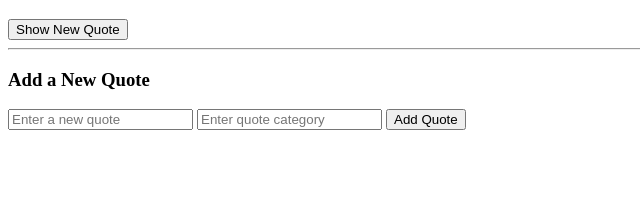
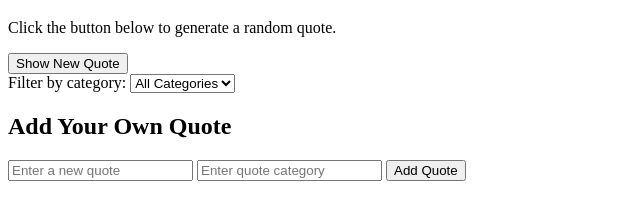
Before and after one commit to kingfetson/alx_fe_javascript, a plain HTML site: page dom-manipulation/index.html in a window 1280 px wide. Shown: the part 61-280 px from the top of the page, without its empty margins (0-640 px from the left). Drawn offline with Linux system fonts and the light colour scheme.

Commit message:
Update index.html

```diff
--- a/dom-manipulation/index.html
+++ b/dom-manipulation/index.html
@@ -1,22 +1,43 @@
 <!DOCTYPE html>
+
 <html lang="en">
 <head>
     <meta charset="UTF-8">
     <meta name="viewport" content="width=device-width, initial-scale=1.0">
     <title>Dynamic Quote Generator</title>
+
 </head>
 <body>
+    <div class="container">
         <h1>Dynamic Quote Generator</h1>
 
-  <div id="quoteDisplay" style="margin-bottom: 1em; font-weight: bold;"></div>
+        <div id="quoteDisplay">
+            <p class="quote-text">Click the button below to generate a random quote.</p>
+            <span class="quote-category"></span>
+        </div>
+
+        <div class="controls">
             <button id="newQuote">Show New Quote</button>
 
-  <hr>
+            <div class="category-filter">
+                <label for="categoryFilter">Filter by category:</label>
+                <select id="categoryFilter">
+                    <option value="all">All Categories</option>
+                </select>
+            </div>
+        </div>
 
-  <h3>Add a New Quote</h3>
+        <div class="form-container">
+            <h2>Add Your Own Quote</h2>
+            <div class="form-group">
                 <input id="newQuoteText" type="text" placeholder="Enter a new quote" />
                 <input id="newQuoteCategory" type="text" placeholder="Enter quote category" />
-  <button id="addQuoteBtn">Add Quote</button>
+                <button onclick="addQuote()">Add Quote</button>
+            </div>
+        </div>
+    </div>
+
+    <div id="notification" class="notification"></div>
 
     <script src="script.js"></script>
 </body>
```
Lines whose indentation alone changed are shown as unchanged.
